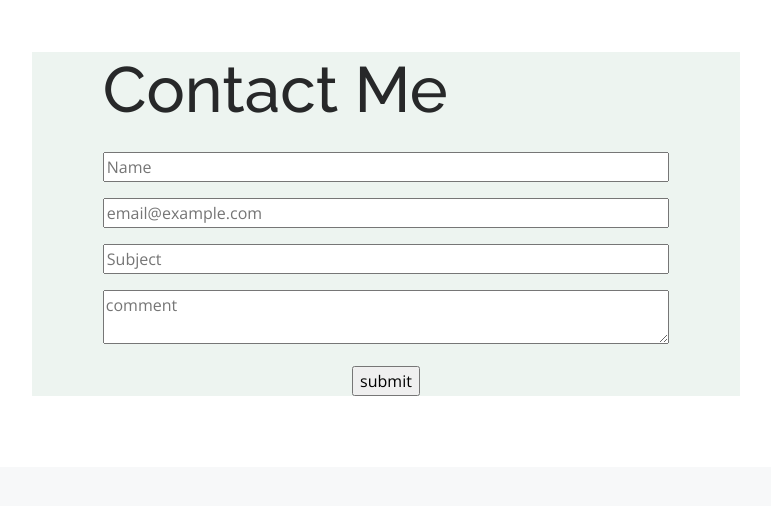
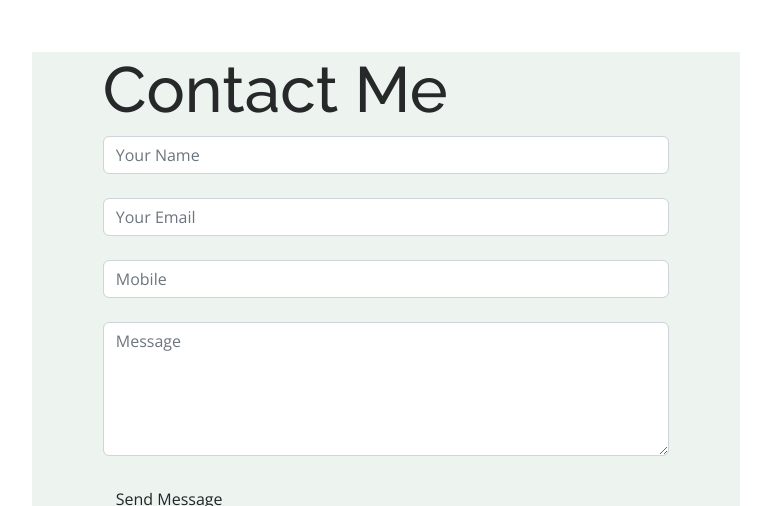
Before and after one commit to mhd-zam/portfoliozamil, a plain HTML site: page index.html in a window 1280 px wide. Shown: the part 3524-4030 px from the top of the page, without its empty margins (304-1075 px from the left). Drawn offline with nearby package versions, Linux system fonts and the light colour scheme.

Commit message:
second commit

```diff
--- a/forms/script.js
+++ b/forms/script.js
@@ -1,46 +1,78 @@
-$(document).ready(function(){
-    $("#signup").validate({
-        rules:{
-            fname:{
-                required:true,
-                minlength:6
-            },
-            email:{
-                required:true,
-                email:true
-
-            },
-            subject:{
-                required:true,
-                minlength:10
-            },
-            comment:{
-                required:true,
-                minlength:50
-            }
 
 
+var nameError = document.getElementById('name-error')
+var emailError = document.getElementById('email-error')
+var mobileError = document.getElementById('mobile-error')
+var messageError = document.getElementById('message-error')
+var submitError = document.getElementById('btnError')
 
-        },
-        messages:{
-           fname:{
-            required:"*field is required",
+function validateName(){
+    var name = document.getElementById('contact-name').value;
 
-           },
-           email:{
-            required:"*field is required"
+    if(name.length == 0){
+        nameError.innerHTML = 'Name required';
+        return false;
+    }
+    if(!name.match(/[a-zA-Z][a-zA-Z ]+[a-zA-Z]$/)){
+        nameError.innerHTML = 'Write Full Name';
+        return false;
+    }
+    nameError.innerHTML = '<i class="fa-solid fa-circle-check"></i>';
+    return true;
+}
+function validateMobile(){
+    var mobile = document.getElementById('contact-mobile').value;
+    if(mobile.length==0){
+        mobileError.innerHTML = 'Mobile no required'
+        return false;
+    }
+    if(mobile.length !==10){
+        mobileError.innerHTML = 'Mobile no should be 10 digits'
+        return false;
+    }
+    if(!mobile.match(/^[0-9]{10}$/)){
+        mobileError.innerHTML = 'Mobile no required'
+        return false;
+    }
+    mobileError.innerHTML = '<i class="fa-solid fa-circle-check"></i>'
+    return true;
+}
+function validateEmail(){
+    var email =  document.getElementById('contact-email').value;
+    if(email.length==0){
+        emailError.innerHTML = 'Email required'
+        return false;
+    }
+    if(!email.match(/^[A-Za-z\._\-[0-9]*[@][A-Za-z]*[\.][a-z]{2,4}$/)){
+        emailError.innerHTML = 'Email Invalid'
+        return false;
+    }
+    emailError.innerHTML = '<i class="fa-solid fa-circle-check"></i>';
+    return true;
+}
 
+function validateMessage(){
+    var message = document.getElementById('contact-message').value;
+    var required = 5;
+    var left = required -message.length;
+    if(left > 0){
+        messageError.innerHTML =left + 'more character required'
+        return false;
+    }
+    messageError.innerHTML = '<i class="fa-solid fa-circle-check"></i>';
+    return true;
+}
 
-           },
-        subject:{
-            required:"*field is required"
-           },
-        comment:{
-            required:"*field is required"
-        }
+function validateForm(){
+    validateName() ;
+    validateMobile() ;
+    validateEmail()  ;
+    validateMessage();
 
-        },
-
-
-    })
-})
+    if(!validateName() ||!validateMobile() || !validateEmail() || !validateMessage()){
+        submitError.style.display = 'block';
+        submitError.innerHTML = 'Please fix error to submit'
+        setTimeout(function(){submitError.style.display = 'none';}, 1000);
+        return false;
+    }
+}
--- a/index.html
+++ b/index.html
@@ -308,33 +308,33 @@
          <div class="row" >
           <h1 id="hdtxt" style="font-size:4em ;">Contact Me</h1>
          </div>
-        <form id="signup"  action=" ">
-         <div class="row " >
-          <div class="col-md-12 co-12 mt-3 ">
-            <input name="fname" style="width:100%;" type="text" placeholder="Name">
+
+       <form id="submit-form" action="">
+        <div >
+            <div class="form-group ">
+                <input type="text" class="form-control" name="name" placeholder="Your Name" id="contact-name" onkeyup="validateName()"/>
+                <span id="name-error"></span>
+                <br>
+            </div>
+            <div class="form-group ">
+                <input type="email" class="form-control" name="email" placeholder="Your Email" id="contact-email" onkeyup="validateEmail()" />
+                <span id="email-error"></span>
+                <br>
             </div>
         </div>
-         <div class="row " >
-          <div class="col-md-12 col-12 mt-3 ">
-            <input name="email"  style="width:100%;" type="text" placeholder="email@example.com">
+        <div class="form-group">
+            <input type="text" class="form-control" name="phone" placeholder="Mobile" id="contact-mobile" onkeyup="validateMobile()" />
+            <span id="mobile-error"></span>
+            <br>
         </div>
+        <div class="form-group">
+            <textarea class="form-control" name="message" rows="5" placeholder="Message" id="contact-message" onkeyup="validateMessage()"></textarea>
+            <span id="message-error"></span>
+            <br>
         </div>
-         <div class="row" >
-          <div class="col-md-12 col-12 mt-3 ">
-            <input name="subject" style="width:100%;"  type="text" placeholder="Subject">
-          </div>
-         </div>
-         <div class="row" >
-          <div class="col-md-12 col-12 mt-3 ">
-            <textarea  id="tarea" style="width:100%;" name="comment"  placeholder="comment" ></textarea>
-          </div>
-         </div>
-         <div class="row " style="text-align:center ;" >
-          <div class="col-md-12 col-12 mt-3 ">
-            <input  type="submit"  value="submit">
-
-          </div>
-         </div>
+        <div class="button"><button class="btn" type="submit" onclick="return validateForm()">Send Message</button></div>
+    <span id="btnError"></span>
+    <br>
     </form>
       </div>
     </div>
@@ -372,7 +372,6 @@
 
   <!-- Vendor JS Files -->
   <script src="https://code.jquery.com/jquery-3.6.0.js" integrity="sha256-H+K7U5CnXl1h5ywQfKtSj8PCmoN9aaq30gDh27Xc0jk=" crossorigin="anonymous"></script>
-  <script src="https://cdn.jsdelivr.net/npm/jquery-validation@1.19.5/dist/jquery.validate.js"></script>
   <script src="forms/script.js"></script>
   <script src="assets/vendor/purecounter/purecounter_vanilla.js"></script>
   <script src="assets/vendor/aos/aos.js"></script>
@@ -386,8 +385,8 @@
 
   <!-- Template Main JS File -->
   <script src="assets/js/main.js"></script>
-  <script>
-    $("#signup").submit((e)=>{
+
+<script>$("#submit-form").submit((e)=>{
   e.preventDefault()
   $.ajax({
       url:"https://script.google.com/macros/s/AKfycbxKvWvXWBvLyaRczzNSHSj2m_0qbKs5sEdkikS0ZtMscilGxBkh-u0mg3E_fD9aGFj8/exec",
@@ -403,8 +402,7 @@
 
       }
   })
-    })
-</script>
+})</script>
 
 </body>
 
```
Lines whose indentation alone changed are shown as unchanged.
